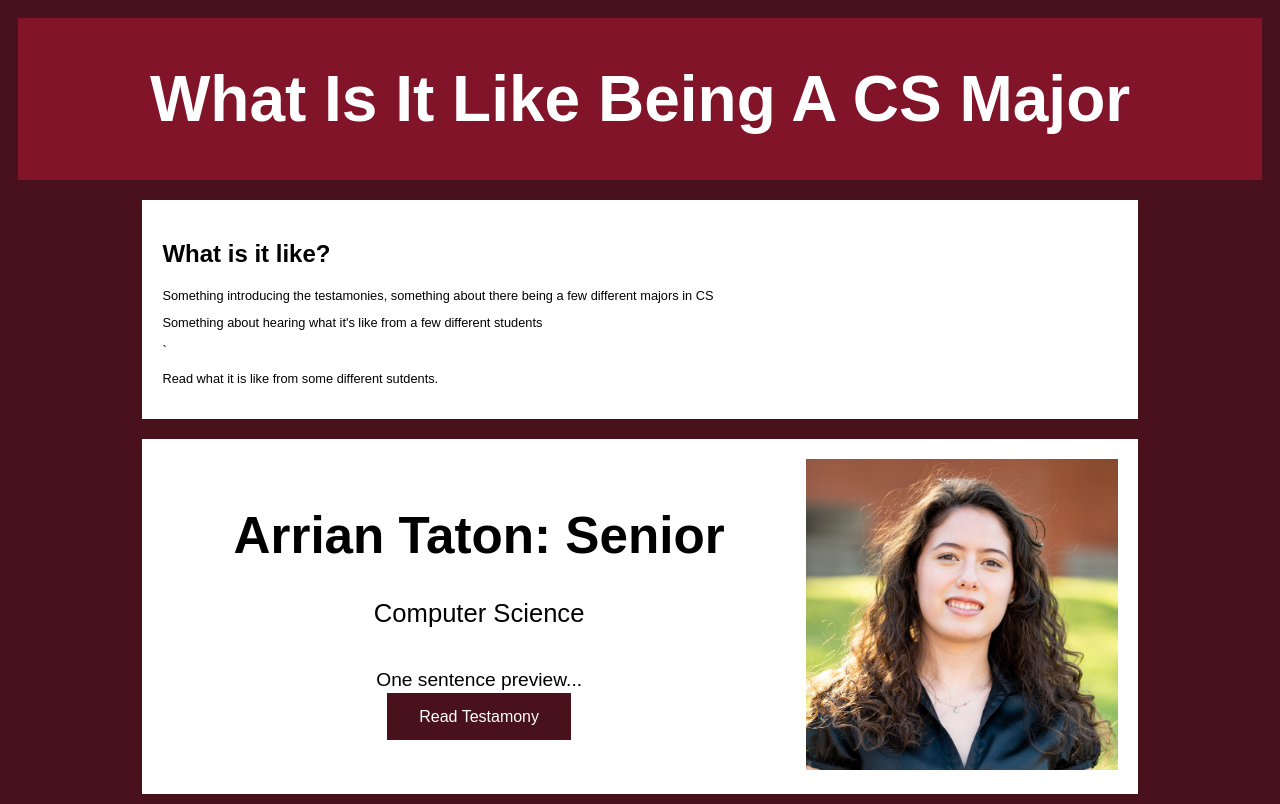
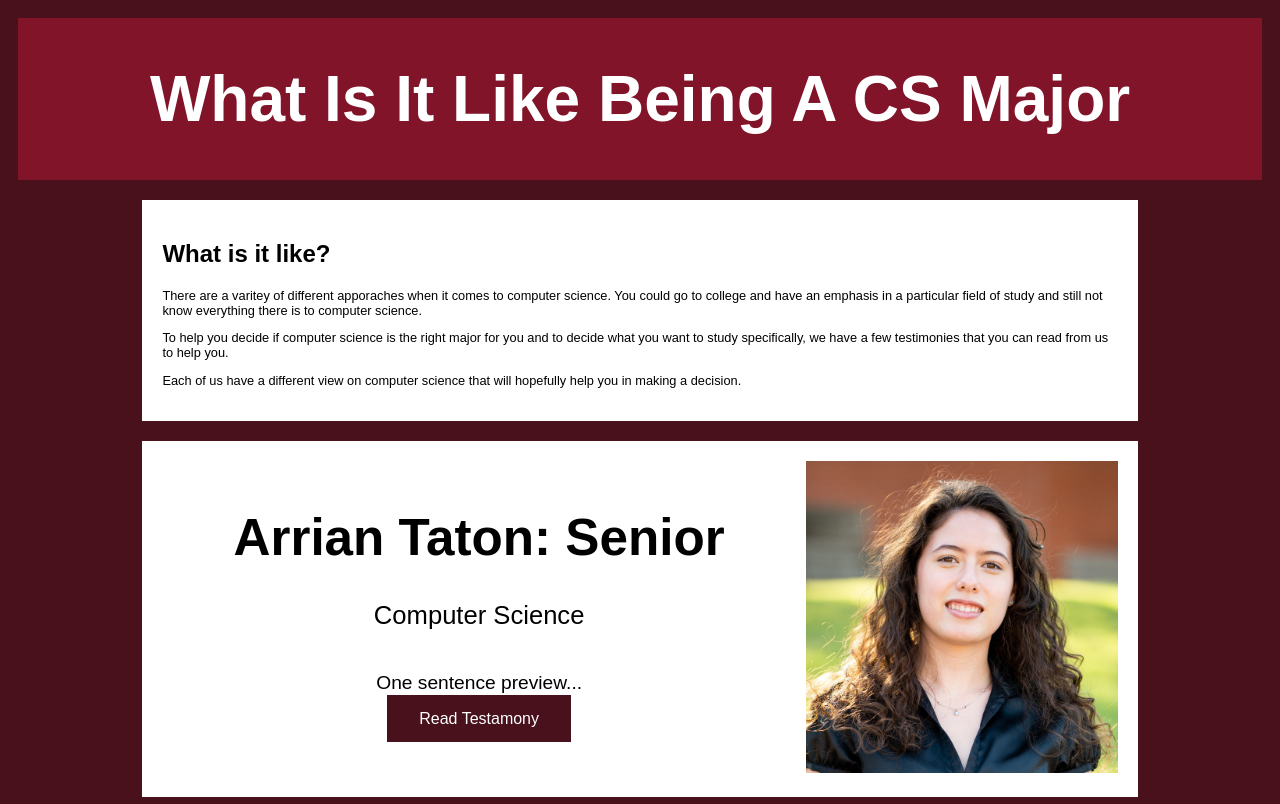
Before and after one commit to JennaStilling/seiv-project1, a plain HTML site: page WhatIsItLike.html in a window 1280 px wide. Shown: the top 804 px of the page. Drawn offline with Linux system fonts and the light colour scheme.

Commit message:
Added some text

```diff
--- a/WhatIsItLike.html
+++ b/WhatIsItLike.html
@@ -13,10 +13,9 @@
     <div class="thinner">
         <div class="card">
             <h2>What is it like?</h2>
-            <p>Something introducing the testamonies, something about there being a few different majors in CS</p>
-            <p>Something about hearing what it's like from a few different students</p>
-            <p>`</p>
-            <p>Read what it is like from some different sutdents.</p>
+            <p>There are a varitey of different apporaches when it comes to computer science. You could go to college and have an emphasis in a particular field of study and still not know everything there is to computer science.</p>
+            <p>To help you decide if computer science is the right major for you and to decide what you want to study specifically, we have a few testimonies that you can read from us to help you.</p>
+            <p>Each of us have a different view on computer science that will hopefully help you in making a decision.</p>
         </div>
         <div class="card">
             <div class="cs-student-container-right">
```
